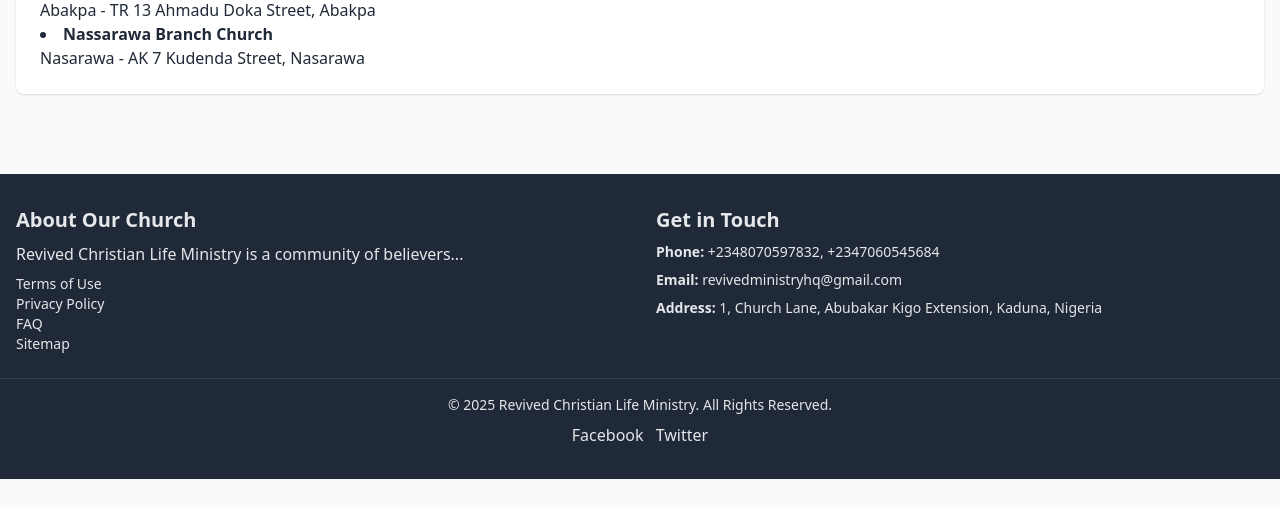
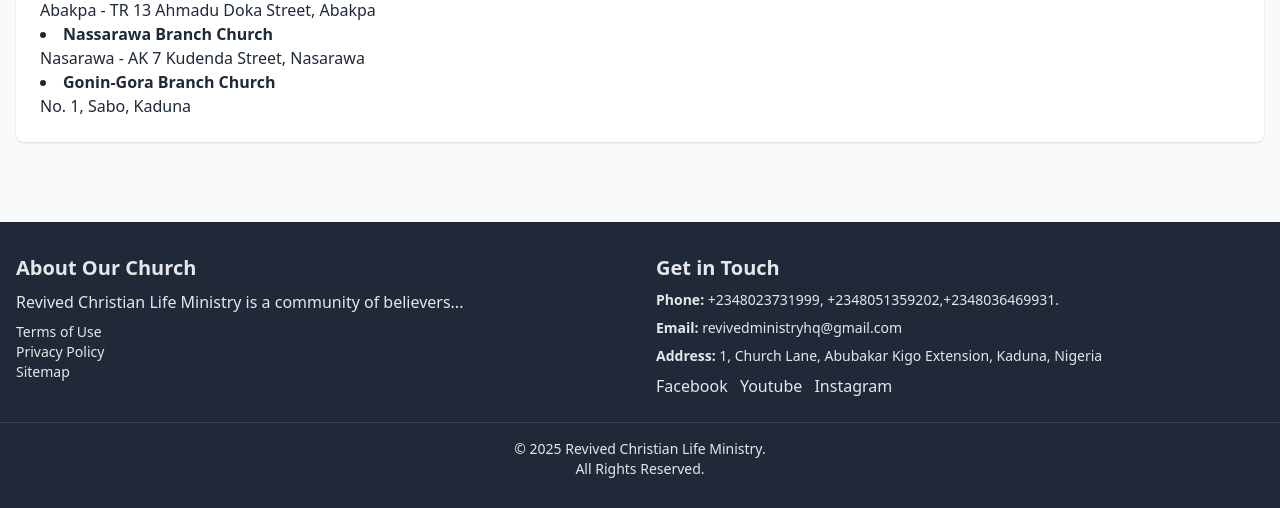
Before and after one commit to lrdaries/rclmnew, a plain HTML site: page about.html in a window 1280 px wide. Shown: the part 1726-2234 px from the top of the page. Before the commit the page ends 2205 px from the top, so only its background shows below. Drawn offline with nearby package versions, Linux system fonts and the light colour scheme.

Commit message:
Made changes to the following files:

```diff
--- a/about.html
+++ b/about.html
@@ -92,6 +92,8 @@
         <p>Abakpa - TR 13 Ahmadu Doka Street, Abakpa</p>
          <li><strong>Nassarawa Branch Church</strong></li>
         <p>Nasarawa - AK 7 Kudenda Street, Nasarawa</p>
+        <li><strong>Gonin-Gora Branch Church</strong></li>
+        <p>No. 1, Sabo, Kaduna</p>
       </ul>
     </aside>
 
@@ -109,7 +111,6 @@
         <ul class="text-sm">
           <li><a href="#" class="hover:underline">Terms of Use</a></li>
           <li><a href="#" class="hover:underline">Privacy Policy</a></li>
-          <li><a href="#" class="hover:underline">FAQ</a></li>
             <li>
             <a href="#" id="sitemap-link" class="hover:underline">Sitemap</a>
             </li>
@@ -129,18 +130,20 @@
       <div>
         <h4 class="text-xl font-bold mb-2">Get in Touch</h4>
         <ul class="text-sm space-y-2">
-          <li><strong>Phone:</strong> <a href="tel:+2348070597832" class="hover:underline">+2348070597832</a>, <a href="tel:+2347060545684" class="hover:underline">+2347060545684</a></li>
+          <li><strong>Phone:</strong> <a href="tel:+2348023731999" class="hover:underline">+2348023731999,</a> <a href="tel:+2348051359202" class="hover:underline">+2348051359202,</a><a href="tel:+2348036469931" class="hover:underline">+2348036469931.</a></li>
           <li><strong>Email:</strong> <a href="mailto:revivedministryhq@gmail.com" class="hover:underline">revivedministryhq@gmail.com</a></li>
           <li><strong>Address:</strong> 1, Church Lane, Abubakar Kigo Extension, Kaduna, Nigeria</li>
         </ul>
+        <div class="mt-2">
+        <a href="#" class="hover:text-white mr-2">Facebook</a>
+        <a href="#" class="hover:text-white mr-2">Youtube</a>
+        <a href="#" class="hover:text-white">Instagram</a>
+      </div>
       </div>
     </div>
     <div class="text-center mt-6 border-t border-gray-700 pt-4">
-      <p class="text-sm">© 2025 Revived Christian Life Ministry. All Rights Reserved.</p>
-      <div class="mt-2">
-        <a href="#" class="hover:text-white mr-2">Facebook</a>
-        <a href="#" class="hover:text-white">Twitter</a>
-      </div>
+      <p class="text-sm">© 2025 Revived Christian Life Ministry. <br>All Rights Reserved.</p>
+
     </div>
   </footer>
 </body>
```
Also changed, not shown: index.html (+2 -2 lines), projects.html (+8 -7 lines), recievechrist.html (+22 -8 lines).
